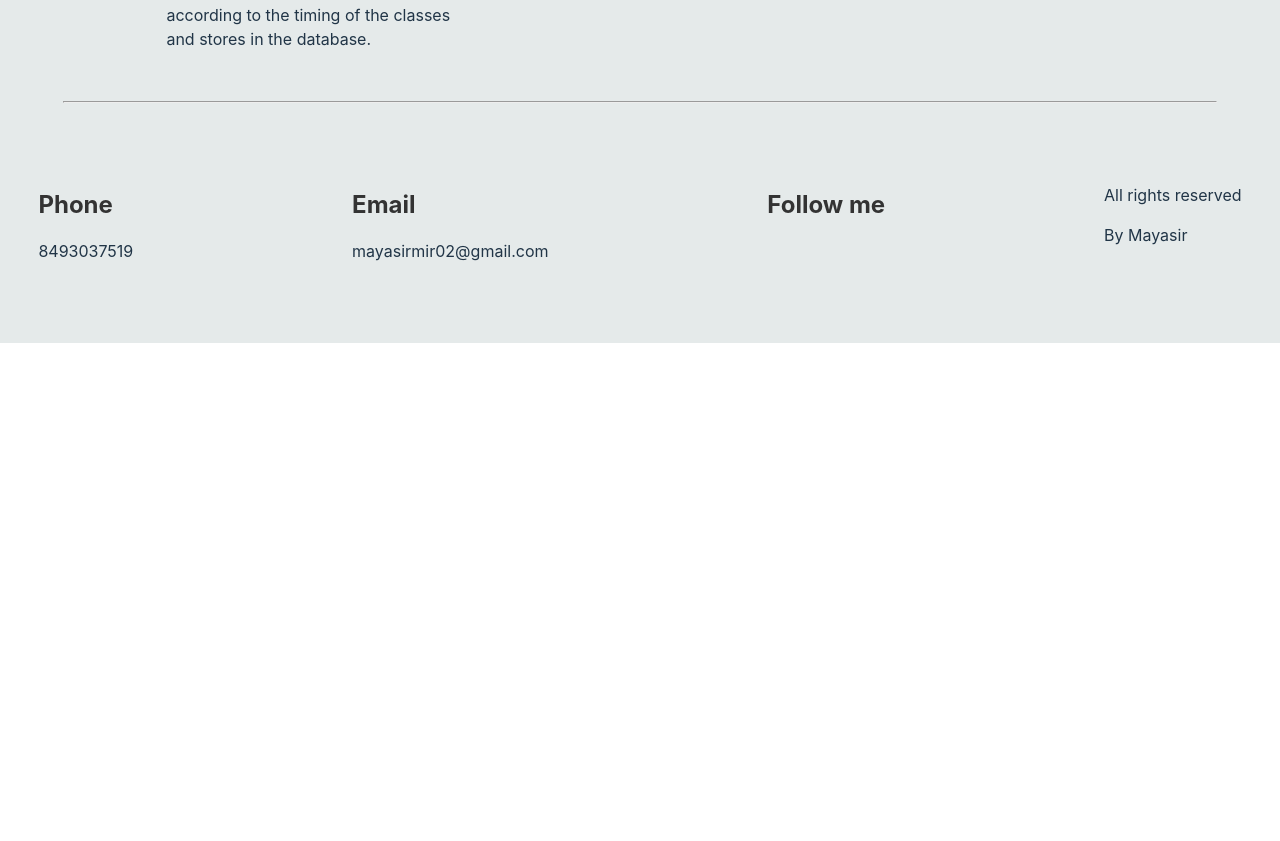
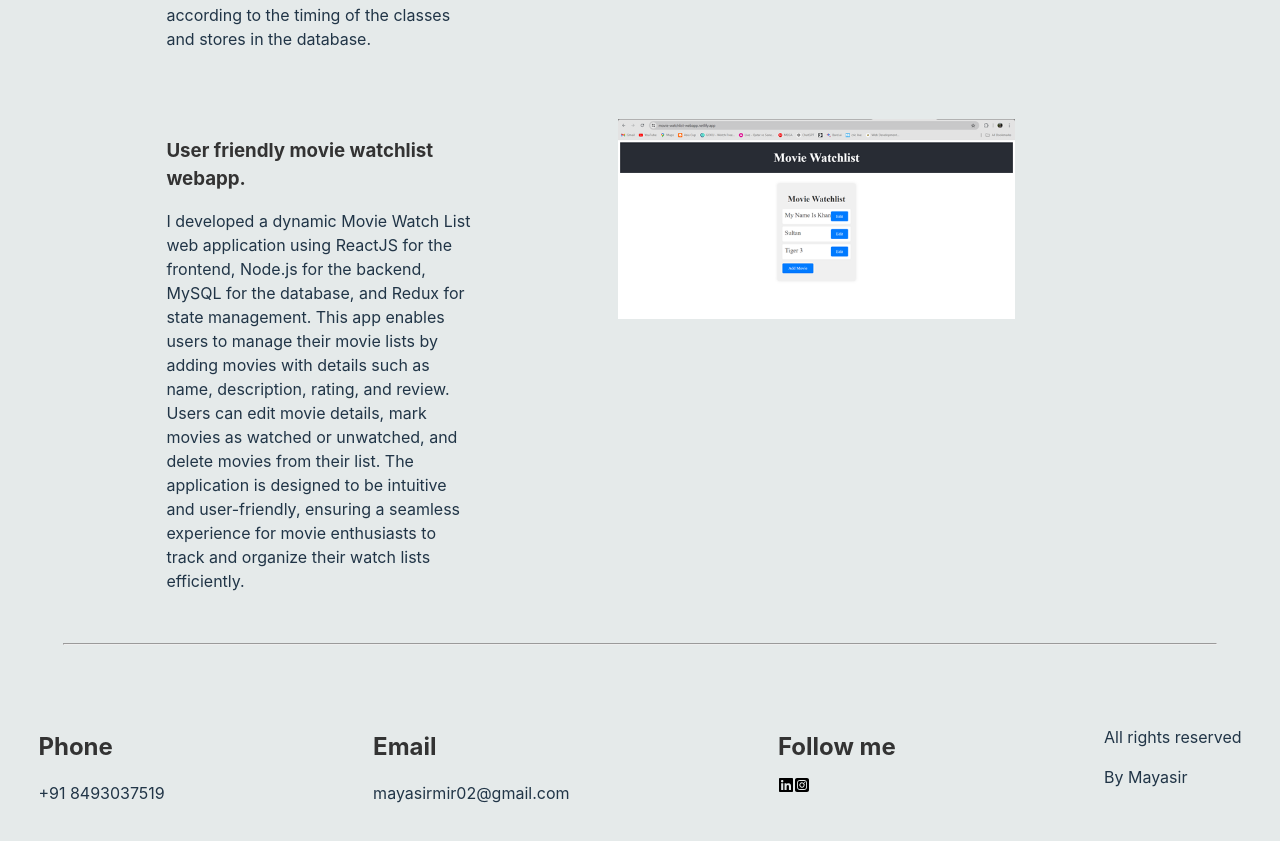
Before and after one commit to MirMayasir/Portfolio-React, a React (Vite) app: page /Projects in a window 1280 px wide. Shown: the part 1827-2668 px from the top of the page. Before the commit the page ends 2170 px from the top, so only its background shows below. Built offline with nearby package versions, Linux system fonts and the light colour scheme.

Commit message:
minor changes

```diff
--- a/package.json
+++ b/package.json
@@ -14,6 +14,7 @@
     "mysql2": "^3.9.7",
     "react": "^18.2.0",
     "react-dom": "^18.3.1",
+    "react-icons": "^5.2.1",
     "react-router-dom": "^6.23.1"
   },
   "devDependencies": {
--- a/src/Components/Education/education.jsx
+++ b/src/Components/Education/education.jsx
@@ -76,8 +76,13 @@ function education() {
           <h4>HTML <span>(Advanced)</span></h4>
           <h4>CSS <span>(Advanced)</span></h4>
           <h4>JavaScript <span>(Intermediate)</span></h4>
-          <h4>SQL <span>(Basic)</span></h4>
+          <h4>MySQL <span>(Intermediate)</span></h4>
           <h4>Bootstrap <span>(Intermediate)</span></h4>
+          <h4>React.js <span>(Intermediate)</span></h4>
+          <h4>Node.js <span>(Intermediate)</span></h4>
+          <h4>AWS Hosting <span>(Intermediate)</span></h4>
+          <h4>API Testing <span>(Intermediate)</span></h4>
+          <h4>Routes Setting <span>(Intermediate)</span></h4>
         </div>
       </div>
 
--- a/src/Components/Experience/experience.jsx
+++ b/src/Components/Experience/experience.jsx
@@ -33,6 +33,10 @@ const experience = () => {
             <li>JavaScript</li>
             <li>React</li>
             <li>Nodejs</li>
+            <li>MySQL</li>
+            <li>API Testing</li>
+            <li>Routes Setting</li>
+            <li>Database Connections</li>
             <li>Git and GitHub</li>
             <li>AWS Hosting</li>
             <li>Hostinger VPS(To deploy the Reactjs based projecct)</li>
--- a/src/Components/Footer/footer.jsx
+++ b/src/Components/Footer/footer.jsx
@@ -1,4 +1,6 @@
 import '/src/Components/Footer/footer.css';
+import { FaSquareInstagram } from "react-icons/fa6";
+import { FaLinkedin } from "react-icons/fa";
 
 const footer = () => {
     return (
@@ -7,7 +9,7 @@ const footer = () => {
             <div id="footer">
                 <div className="phone">
                     <h2>Phone</h2>
-                    <p>8493037519</p>
+                    <p>+91 8493037519</p>
                 </div>
                 <div className="email">
                     <h2>Email</h2>
@@ -15,11 +17,11 @@ const footer = () => {
                 </div>
                 <div className="follow-me">
                     <h2>Follow me</h2>
-                    <a href="https://www.linkedin.com/in/mir-mayasir-505005210/">
-                        <i className="fab fa-linkedin-in"></i>
+                    <a href="https://www.linkedin.com/in/mir-mayasir-505005210/"  >
+                    <FaLinkedin />
                     </a>
-                    <a href="https://www.instagram.com/mir.mayasir/">
-                        <i className="fab fa-instagram"></i>
+                    <a href="https://instagram.com/mir.mayasir/">
+                    <FaSquareInstagram />
                     </a>
                 </div>
                 <div className="copy-right">
--- a/src/Components/Projects/projects.jsx
+++ b/src/Components/Projects/projects.jsx
@@ -47,6 +47,16 @@ const projects = () => {
           <img src="/src/assets/face recognition.jpeg" alt="" />
         </div>
       </div>
+
+      <div className="project-name">
+        <div className="project-details">
+          <h3>User friendly movie watchlist webapp.</h3>
+          <p>I developed a dynamic Movie Watch List web application using ReactJS for the frontend, Node.js for the backend, MySQL for the database, and Redux for state management. This app enables users to manage their movie lists by adding movies with details such as name, description, rating, and review. Users can edit movie details, mark movies as watched or unwatched, and delete movies from their list. The application is designed to be intuitive and user-friendly, ensuring a seamless experience for movie enthusiasts to track and organize their watch lists efficiently.</p>
+        </div>
+        <div className="project-img ">
+          <img src="/src/assets/Movie-watchlist.png" alt="" />
+        </div>
+      </div>
     </div>
     <Footer />
     </>
```
Also changed, not shown: src/assets/Movie-watchlist.png (added), 1 other file (tests, documents, lock files or other folders).
